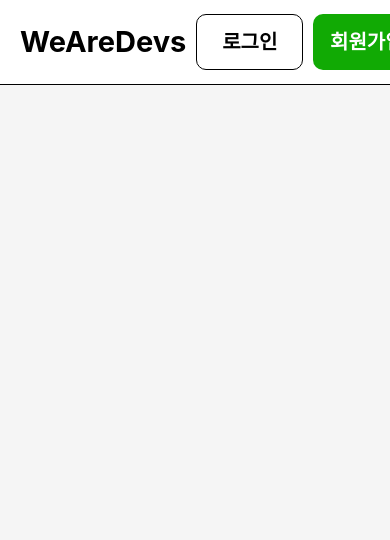
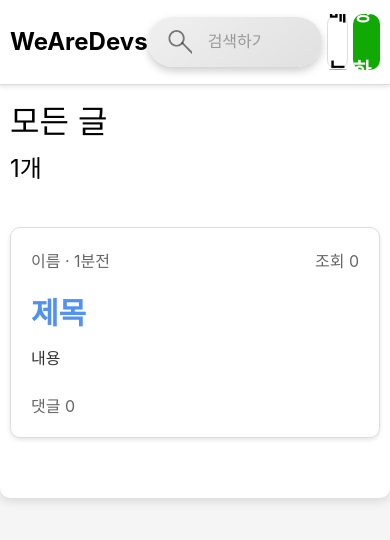
Before and after one commit to AbsoluteValues/WeAreDevs, a plain HTML site: page page/main.html in a window 390 px wide. Drawn offline with Linux system fonts and the light colour scheme.

Commit message:
main 반응형 시도하다가 버튼이 아작남

```diff
--- a/css/index.css
+++ b/css/index.css
@@ -8,11 +8,12 @@ body {
 header {
     width: 100%;
     background-color: #fff;
-    border-bottom: 1px solid #000;
+    border-bottom: 1px solid #ddd;
     position: fixed;
     top: 0;
     left: 0;
     z-index: 1000;
+    box-shadow: 0 2px 4px rgba(0, 0, 0, 0.1);
 }
 
 .navbar {
@@ -45,11 +46,12 @@ header {
     border-radius: 10px;
     text-decoration: none;
     margin-left: 10px;
+    transition: background-color 0.3s ease, color 0.3s ease;
 }
 
 .navbar-login {
     background-color: #fff;
-    border: 1px solid #000;
+    border: 1px solid #ddd;
     color: #000;
 }
 
@@ -62,6 +64,14 @@ header {
     font-size: 20px;
     line-height: 56px;
     font-weight: bold;
+}
+
+.navbar-login:hover {
+    background-color: #f0f0f0;
+}
+
+.navbar-signup:hover {
+    background-color: #0f8d03;
 }
 
 main {
--- a/css/main.css
+++ b/css/main.css
@@ -8,11 +8,12 @@ body {
 header {
     width: 100%;
     background-color: #fff;
-    border-bottom: 1px solid #000;
+    border-bottom: 1px solid #ddd;
     position: fixed;
     top: 0;
     left: 0;
     z-index: 1000;
+    box-shadow: 0 2px 4px rgba(0, 0, 0, 0.1);
 }
 
 .navbar {
@@ -21,6 +22,7 @@ header {
     justify-content: space-between;
     padding: 0 20px;
     height: 84px;
+    box-sizing: border-box;
 }
 
 .navbar-logo {
@@ -31,9 +33,62 @@ header {
     text-decoration: none;
 }
 
+.navbar-search {
+    display: flex;
+    align-items: center;
+    border-radius: 30px;
+    width: 100%;
+    max-width: 400px;
+    height: 50px;
+    background: linear-gradient(145deg, #f0f0f0, #e0e0e0);
+    box-shadow: 0 4px 8px rgba(0, 0, 0, 0.2);
+    position: relative;
+    transition: all 0.3s ease;
+}
+
+.search-input {
+    width: 100%;
+    height: 100%;
+    padding: 0 60px;
+    font-size: 16px;
+    color: #333;
+    border: none;
+    border-radius: 30px;
+    box-sizing: border-box;
+    outline: none;
+    background-color: transparent;
+    transition: background-color 0.3s ease, color 0.3s ease;
+}
+
+.search-input::placeholder {
+    color: #999;
+}
+
+.search-input:focus {
+    color: #000;
+    background-color: #fff;
+}
+
+.search-icon {
+    position: absolute;
+    width: 24px;
+    height: 24px;
+    left: 20px;
+    top: 50%;
+    transform: translateY(-50%);
+    color: #666;
+    transition: color 0.3s ease;
+}
+
+.navbar-search:hover .search-icon,
+.search-input:focus~.search-icon {
+    color: #5191f1;
+}
+
 .navbar-links {
     display: flex;
     align-items: center;
+    flex-wrap: nowrap;
 }
 
 .button {
@@ -45,15 +100,16 @@ header {
     border-radius: 10px;
     text-decoration: none;
     margin-left: 10px;
+    transition: background-color 0.3s ease, color 0.3s ease;
 }
 
-.navbar-login {
+.navbar-menu {
     background-color: #fff;
-    border: 1px solid #000;
+    border: 1px solid #ddd;
     color: #000;
 }
 
-.navbar-signup {
+.navbar-write {
     background-color: #11aa04;
     color: #fff;
 }
@@ -63,3 +119,134 @@ header {
     line-height: 56px;
     font-weight: bold;
 }
+
+.navbar-menu:hover {
+    background-color: #f0f0f0;
+}
+
+.navbar-write:hover {
+    background-color: #0f8d03;
+}
+
+.main-content {
+    position: relative;
+    width: 100%;
+    max-width: 1440px;
+    padding: 103px 20px 20px;
+    margin: auto;
+    background-color: #fff;
+    border-radius: 10px;
+    box-shadow: 0 4px 8px rgba(0, 0, 0, 0.1);
+    overflow: hidden;
+}
+
+.post-summary {
+    margin-bottom: 40px;
+}
+
+.summary-title {
+    font-size: 40px;
+    line-height: 1.2;
+    color: #000;
+    margin-bottom: 10px;
+}
+
+.summary-count {
+    font-size: 27px;
+    line-height: 1.5;
+    color: #000;
+    margin-bottom: 20px;
+}
+
+.post {
+    position: relative;
+    width: 100%;
+    max-width: 807px;
+    background-color: #fff;
+    border: 1px solid #ddd;
+    padding: 20px;
+    margin-bottom: 40px;
+    border-radius: 10px;
+    box-shadow: 0 2px 4px rgba(0, 0, 0, 0.1);
+    transition: transform 0.3s ease, box-shadow 0.3s ease;
+}
+
+.post:hover {
+    transform: translateY(-5px);
+    box-shadow: 0 4px 8px rgba(0, 0, 0, 0.2);
+}
+
+.post-header {
+    display: flex;
+    justify-content: space-between;
+    margin-bottom: 20px;
+}
+
+.post-author,
+.post-views,
+.post-comments {
+    font-size: 16px;
+    color: #666;
+}
+
+.post-title {
+    font-size: 35px;
+    color: #5191f1;
+    line-height: 1.4;
+    margin: 10px 0;
+}
+
+.post-content {
+    font-size: 18px;
+    color: #333;
+    line-height: 1.8;
+}
+
+.post-footer {
+    margin-top: 20px;
+}
+
+@media (max-width: 768px) {
+    .navbar {
+        padding: 0 10px;
+    }
+
+    .navbar-logo {
+        font-size: 24px;
+    }
+
+    .navbar-search {
+        max-width: calc(100% - 150px);
+    }
+
+    .navbar-links {
+        flex-wrap: nowrap;
+        overflow-x: auto;
+    }
+
+    .button {
+        width: auto;
+        margin-left: 5px;
+        margin-bottom: 0;
+    }
+
+    .main-content {
+        padding: 103px 10px 20px;
+    }
+
+    .summary-title {
+        font-size: 32px;
+    }
+
+    .summary-count {
+        font-size: 24px;
+    }
+
+    .post-title {
+        font-size: 30px;
+    }
+
+    .post-content {
+        font-size: 16px;
+    }
+}
--- a/css/signIn.css
+++ b/css/signIn.css
@@ -8,11 +8,12 @@ body {
 header {
     width: 100%;
     background-color: #fff;
-    border-bottom: 1px solid #000;
+    border-bottom: 1px solid #ddd;
     position: fixed;
     top: 0;
     left: 0;
     z-index: 1000;
+    box-shadow: 0 2px 4px rgba(0, 0, 0, 0.1);
 }
 
 .navbar {
@@ -45,11 +46,12 @@ header {
     border-radius: 10px;
     text-decoration: none;
     margin-left: 10px;
+    transition: background-color 0.3s ease, color 0.3s ease;
 }
 
 .navbar-signin {
     background-color: #fff;
-    border: 1px solid #000;
+    border: 1px solid #ddd;
     color: #000;
 }
 
@@ -62,6 +64,14 @@ header {
     font-size: 20px;
     line-height: 56px;
     font-weight: bold;
+}
+
+.navbar-signin:hover {
+    background-color: #f0f0f0;
+}
+
+.navbar-signup:hover {
+    background-color: #0f8d03;
 }
 
 main {
--- a/css/signUp.css
+++ b/css/signUp.css
@@ -8,11 +8,12 @@ body {
 header {
     width: 100%;
     background-color: #fff;
-    border-bottom: 1px solid #000;
+    border-bottom: 1px solid #ddd;
     position: fixed;
     top: 0;
     left: 0;
     z-index: 1000;
+    box-shadow: 0 2px 4px rgba(0, 0, 0, 0.1);
 }
 
 .navbar {
@@ -45,11 +46,12 @@ header {
     border-radius: 10px;
     text-decoration: none;
     margin-left: 10px;
+    transition: background-color 0.3s ease, color 0.3s ease;
 }
 
 .navbar-login {
     background-color: #fff;
-    border: 1px solid #000;
+    border: 1px solid #ddd;
     color: #000;
 }
 
@@ -62,6 +64,14 @@ header {
     font-size: 20px;
     line-height: 56px;
     font-weight: bold;
+}
+
+.navbar-login:hover {
+    background-color: #f0f0f0;
+}
+
+.navbar-signup:hover {
+    background-color: #0f8d03;
 }
 
 main {
--- a/page/main.html
+++ b/page/main.html
@@ -12,17 +12,38 @@
 <body>
     <header>
         <nav class="navbar">
-            <a href="../page/index.html" class="navbar-logo">WeAreDevs</a>
+            <a href="../page/main.html" class="navbar-logo">WeAreDevs</a>
+            <div class="navbar-search">
+                <input type="text" placeholder="검색하기" class="search-input">
+                <img src="../img/main/searchIcon.png" alt="Search Icon" class="search-icon">
+            </div>
             <div class="navbar-links">
-                <a href="signIn.html" class="button navbar-login">
-                    <span class="button-text">로그인</span>
+                <a href="../page/main.html" class="button navbar-menu">
+                    <span class="button-text">메뉴</span>
                 </a>
-                <a href="signUp.html" class="button navbar-signup">
-                    <span class="button-text">회원가입</span>
+                <a href="../page/main.html" class="button navbar-write">
+                    <span class="button-text">작성하기</span>
                 </a>
             </div>
         </nav>
     </header>
+    <main class="main-content">
+        <section class="post-summary">
+            <div class="summary-title">모든 글</div>
+            <div class="summary-count">1개</div>
+        </section>
+        <section class="post">
+            <div class="post-header">
+                <span class="post-author">이름 · 1분전</span>
+                <span class="post-views">조회 0</span>
+            </div>
+            <h2 class="post-title">제목</h2>
+            <p class="post-content">내용</p>
+            <div class="post-footer">
+                <span class="post-comments">댓글 0</span>
+            </div>
+        </section>
+    </main>
 </body>
 
 </html>
```
Also changed, not shown: page/signIn.html (+4 -4 lines), page/signUp.html (+4 -4 lines), img/main/searchIcon.png (added).
